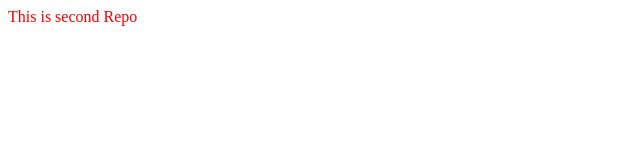
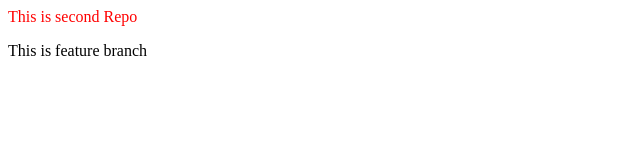
Before and after one commit to tushar-kachare/second-repo, a plain HTML site: page index.html in a window 1280 px wide. Shown: the whole page, without its empty margins (0-640 px from the left). Drawn offline with Linux system fonts and the light colour scheme.

Commit message:
added new branch named feature

```diff
--- a/index.html
+++ b/index.html
@@ -1 +1,2 @@
 <p style="color: red;">This is second Repo</p>
+<p style="color: black;">This is feature branch</p>
```
